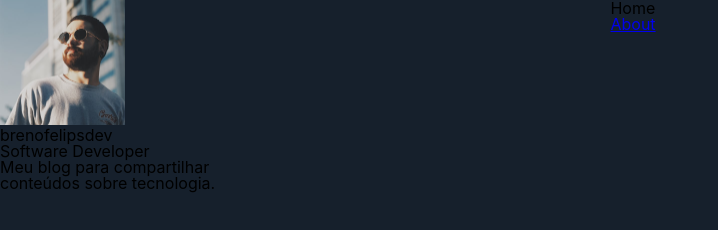
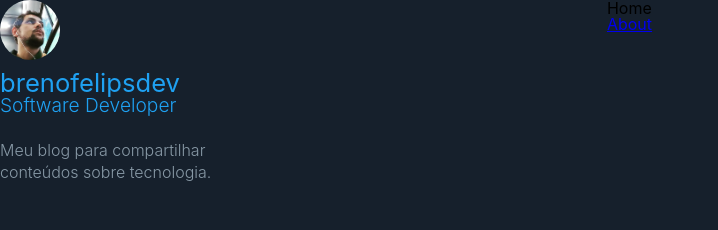
Before and after one commit to felipsbreno/brenofelips, a Gatsby site: page / in a window 1280 px wide. Shown: the whole page, without its empty margins (0-718 px from the left). Built offline with nearby package versions, Linux system fonts and the light colour scheme; Gatsby itself is replaced by a stand-in of ours.

Commit message:
feat(components): add styles for Profile and Avatar

```diff
--- a/src/components/Avatar/index.js
+++ b/src/components/Avatar/index.js
@@ -1,15 +1,16 @@
 import React from "react"
 import { useStaticQuery, graphql } from "gatsby"
-import Image from "gatsby-image"
+
+import * as S from "./styled"
 
 const Avatar = () => {
   const { avatarImage } = useStaticQuery(
     graphql`
       query {
-        avatarImage: file(relativePath: { eq: "avatar.png" }) {
+        avatarImage: file(relativePath: { eq: "my.jpg" }) {
           childImageSharp {
-            fixed(width: 125, height: 125) {
-              ...GatsbyImageSharpFixed_tracedSVG
+            fixed(width: 60, height: 60) {
+              ...GatsbyImageSharpFixed
             }
           }
         }
@@ -17,7 +18,7 @@
     `
   )
 
-  return <Image fixed={avatarImage.childImageSharp.fixed} />
+  return <S.AvatarWrapper fixed={avatarImage.childImageSharp.fixed} />
 }
 
 export default Avatar
--- /dev/null
+++ b/src/components/Avatar/styled.js
@@ -0,0 +1,9 @@
+import styled from "styled-components"
+import Image from "gatsby-image"
+
+export const AvatarWrapper = styled(Image)`
+  border-radius: 50%;
+  height: 3.75rem;
+  margin: auto;
+  width: 3.75rem;
+`
--- a/src/components/Profile/index.js
+++ b/src/components/Profile/index.js
@@ -1,6 +1,8 @@
 import React from "react"
 import { useStaticQuery, graphql } from "gatsby"
 import Avatar from "../Avatar"
+
+import * as S from "./styled"
 
 const Profile = () => {
   const {
@@ -20,12 +22,16 @@
   `)
 
   return (
-    <div className="container">
-      <Avatar />
-      <h1>{title}</h1>
-      <h2>{position}</h2>
-      <p>{description}</p>
-    </div>
+    <S.ProfileWrapper>
+      <S.ProfileLink>
+        <Avatar />
+        <S.ProfileAuthor>
+          {title}
+          <S.ProfilePosition>{position}</S.ProfilePosition>
+        </S.ProfileAuthor>
+      </S.ProfileLink>
+      <S.ProfileDescription>{description}</S.ProfileDescription>
+    </S.ProfileWrapper>
   )
 }
 
--- /dev/null
+++ b/src/components/Profile/styled.js
@@ -0,0 +1,34 @@
+import styled from "styled-components"
+import { Link } from "gatsby"
+
+export const ProfileWrapper = styled.section`
+  color: #8899a6;
+  display: flex;
+  flex-direction: column;
+`
+
+export const ProfileLink = styled(Link)`
+  color: #8899a6;
+  text-decoration: none;
+  transition: color 0.5s;
+
+  &:hover {
+    color: #1fa1f2;
+  }
+`
+export const ProfileAuthor = styled.h1`
+  font-size: 1.6rem;
+  margin: 0.5rem auto 1.5rem;
+`
+
+export const ProfilePosition = styled.small`
+  display: block;
+  font-size: 1.2rem;
+  font-weight: 300;
+`
+
+export const ProfileDescription = styled.p`
+  font-size: 1rem;
+  font-weight: 300;
+  line-height: 1.4;
+`
```
Also changed, not shown: src/images/my.jpg (added).
